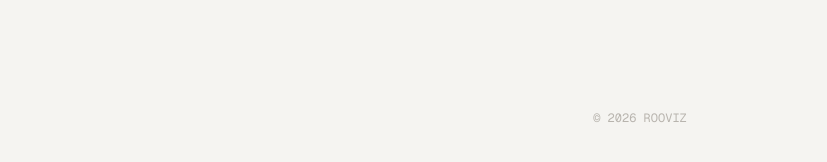
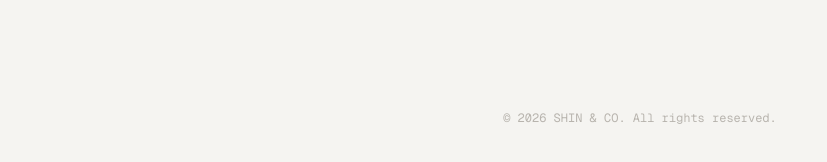
Before and after one commit to jaejunshin96/JAE_Archive, a Next.js app: page / in a window 1280 px wide. Shown: the part 3756-3918 px from the top of the page, without its empty margins (0-827 px from the left). Built offline with nearby package versions, Linux system fonts and the light colour scheme.

Commit message:
add shin co

```diff
--- a/src/components/layout/Footer.tsx
+++ b/src/components/layout/Footer.tsx
@@ -1,7 +1,7 @@
 export default function Footer() {
   return (
     <footer className="px-6 py-10 text-center font-mono text-xs text-faint">
-      © {new Date().getFullYear()} ROOVIZ
+      © {new Date().getFullYear()} SHIN & CO. All rights reserved.
     </footer>
   )
 }
```
